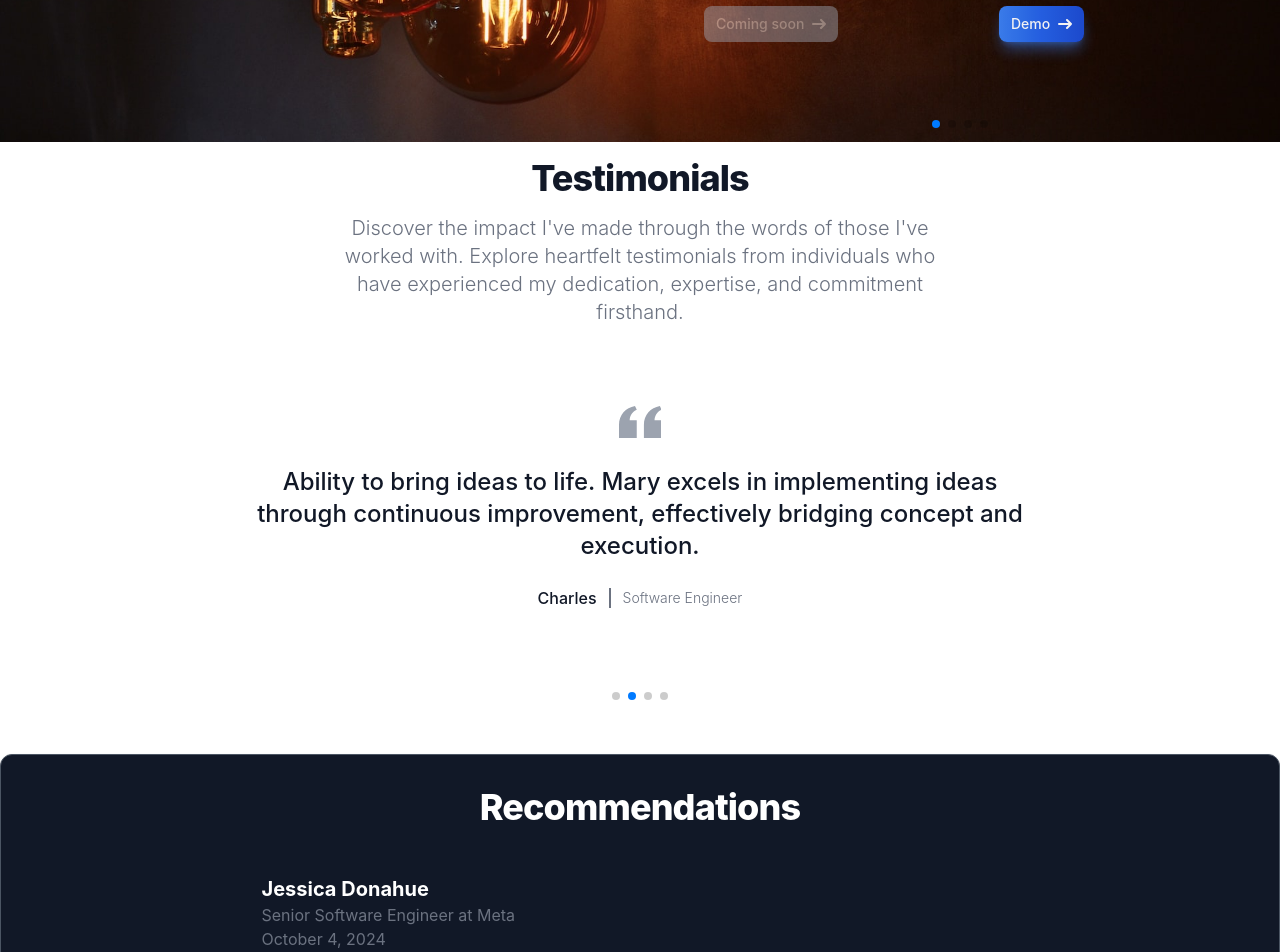
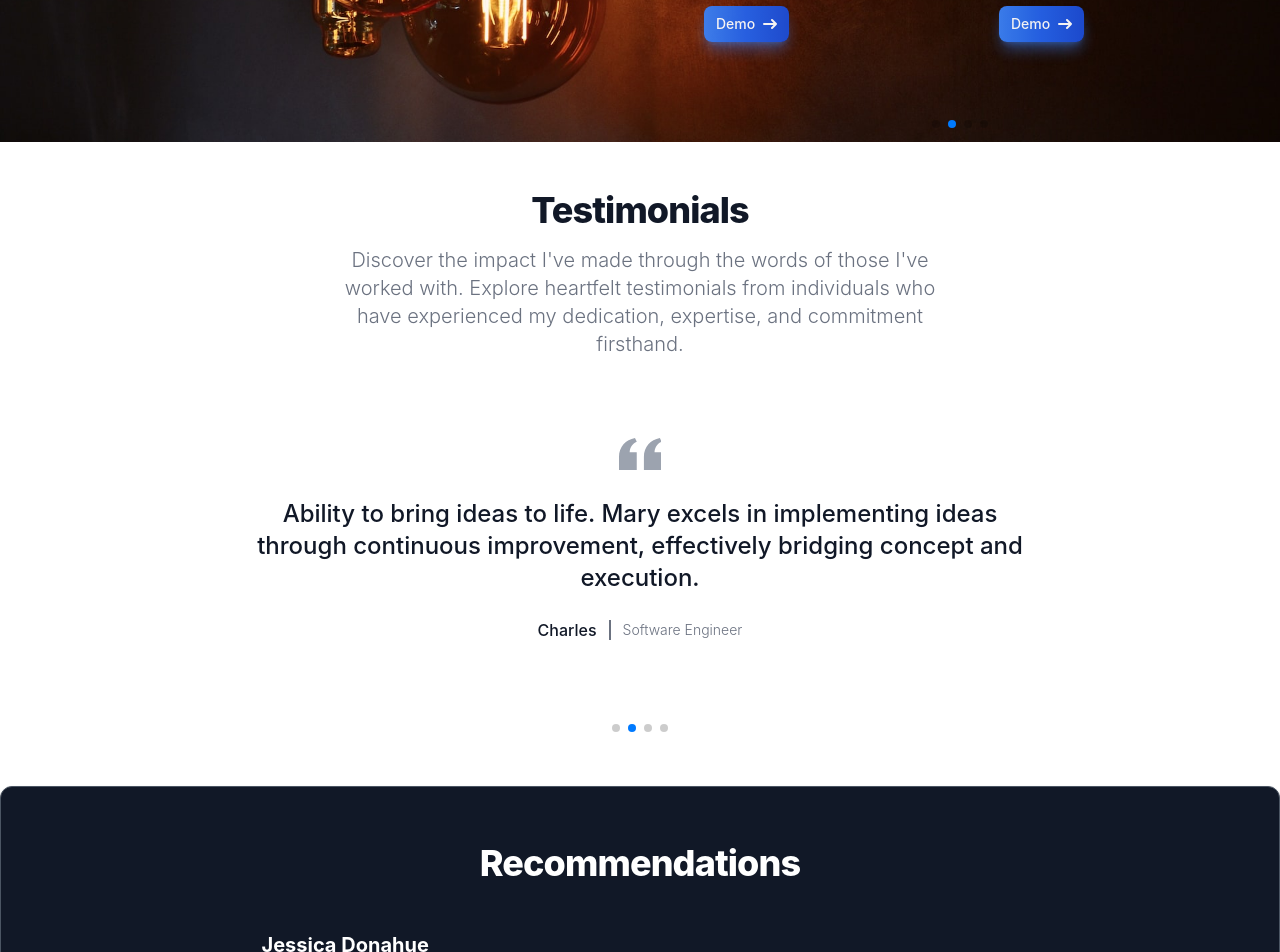
Before and after one commit to MaryAmartey/portfolio-site, a React (Vite) app: page /content in a window 1280 px wide. Shown: the part 2020-2972 px from the top of the page. Built offline with nearby package versions, Linux system fonts and the light colour scheme.

Commit message:
fixed spacing, fised dockerfile, removed nav arrows

```diff
--- a/src/components/ProjectsPage.jsx
+++ b/src/components/ProjectsPage.jsx
@@ -5,7 +5,7 @@
 import galleryImg from '../assets/galleryImage.jpg'
 // Import Swiper React components
 import { Swiper, SwiperSlide } from 'swiper/react'
-import { Pagination, Navigation } from 'swiper/modules'
+import { Autoplay, Pagination, Navigation } from 'swiper/modules'
 
 // Import Swiper styles
 import 'swiper/css'
@@ -55,6 +55,7 @@
             <h1 className="text-6xl md:mt-28 text-orange-300 font-bold">
               Projects
             </h1>
+            <div className="pt-1 text-orange-300">Early & Personal</div>
           </div>
           <div className="md:w-1/2 px-12">
             <Swiper
@@ -66,8 +67,12 @@
               pagination={{
                 clickable: true,
               }}
-              navigation={true}
-              modules={[Pagination, Navigation]}
+              autoplay={{
+                delay: 4000,
+                disableOnInteraction: false,
+              }}
+              navigation={false}
+              modules={[Autoplay, Pagination, Navigation]}
               className="mySwiper"
               breakpoints={{
                 // when window width is >= 640px
--- a/src/components/RecommendationsPage.jsx
+++ b/src/components/RecommendationsPage.jsx
@@ -39,7 +39,7 @@
   return (
     <section className="my-5 lg:my-10 bg-black-200 dark:bg-black-900 antialiased">
       <div className="page-width-wrapper px-4 bg-gray-900 border border-gray-600 rounded-xl shadow py-8">
-        <h2 className="mb-4 text-3xl lg:text-4xl tracking-tight font-extrabold text-gray-900 text-white text-center">
+        <h2 className="mb-4 mt-6 text-3xl lg:text-4xl tracking-tight font-extrabold text-gray-900 text-white text-center">
           Recommendations
         </h2>
         {recommendations.map((recommendation, index) => {
--- a/src/components/Testimonials.jsx
+++ b/src/components/Testimonials.jsx
@@ -37,7 +37,7 @@
   ]
   return (
     <>
-      <section id="testimonials" className="bg-white dark:bg-gray-900">
+      <section id="testimonials" className="pt-8 bg-white dark:bg-gray-900">
         <div className="py-8 px-4 mx-auto max-w-screen-xl text-center lg:py-4 lg:px-6">
           <div className="mx-auto max-w-screen-sm">
             <h2 className="mb-4 text-4xl tracking-tight font-extrabold text-gray-900 dark:text-white">
```
Also changed, not shown: 2 other files (tests, documents, lock files or other folders).
